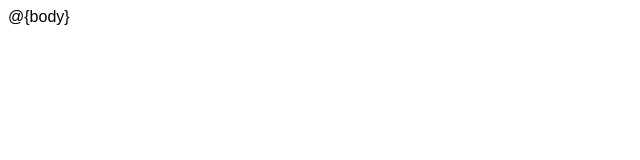
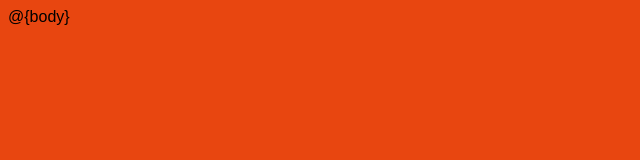
Before and after one commit to ItsAlanK/portfolio-tracker, a website: page views/layout.html in a window 1280 px wide. Shown: the whole page, without its empty margins (0-640 px from the left). Drawn offline with nearby package versions, Linux system fonts and the light colour scheme.

Commit message:
Change styling for heroku test

```diff
--- a/assets/style.css
+++ b/assets/style.css
@@ -1,5 +1,6 @@
 body {
     font-family: Arial;
+    background-color: blue;
 }
 
 /**
--- a/views/layout.html
+++ b/views/layout.html
@@ -12,6 +12,7 @@
     <style>
         body {
             font-family: Arial;
+            background-color: #E84610;
         }
 
         /**
```
